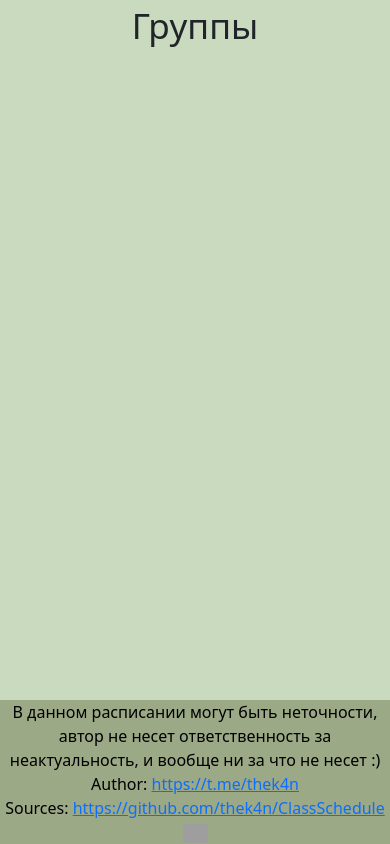
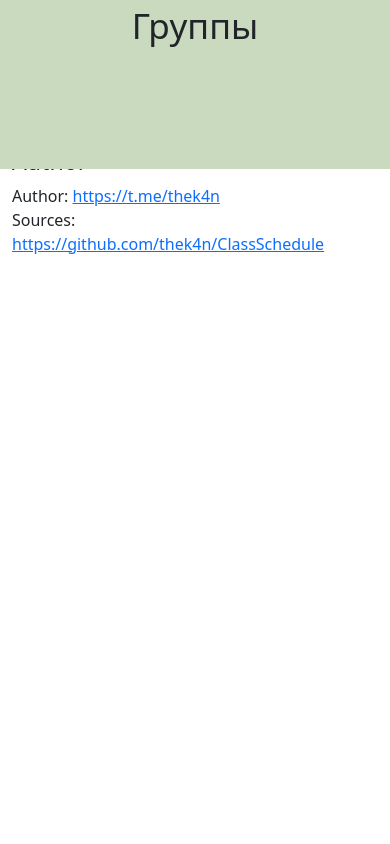
Before and after one commit to TheK4n/ClassSchedule, a Django app: page / in a window 390 px wide. Run offline with Django 5.2, Linux system fonts and the light colour scheme; data that the repository does not hold is empty; parts of the project's set-up code (start-up, migrations or seed data) failed here and were passed over; grey boxes are pictures that could not be loaded.

Commit message:
bootstrap

```diff
--- a/table/static/table/css/main.css
+++ b/table/static/table/css/main.css
@@ -1,12 +1,3 @@
-body {
-  background-color: #C9DABF;
-}
-
-th, td {
-    background-color: #C9DABF !important;
-    color: #7FA1C3;
-}
-
 .buttons_container {
   width: 100%;
   margin-left: auto;
@@ -17,19 +8,13 @@
   bottom: 20%;
 }
 
+.container-fluid{
+    padding: 0 !important;
+}
+
 .logo {
     max-height: 25px;
     max-width: 25px;
-}
-
-.buttons_container_groups {
-  width: 100%;
-  margin-left: auto;
-  margin-right: auto;
-  justify-content: center;
-  display: flex;
-  position: fixed;
-  bottom: 50%;
 }
 
 .header {
@@ -44,18 +29,6 @@
   background-color: #C9DABF;
 }
 
-.button_inner {
-  margin: 0 auto;
-}
-
-.custom__table {
-  font-size: 35px;
-}
-
-.custom-a-size {
-  font-size: 40px;
-}
-
 .button {
   border-radius: 15px;
   background-color: #5F6F65;
@@ -63,18 +36,6 @@
   border-color: #5F6F65;
 }
 
-.footer {
-  width: 100%;
-  margin-left: auto;
-  margin-right: auto;
-  justify-content: center;
-  position: fixed;
-  bottom: 0%;
-  text-align : center;
-  background-color: #9CA986;
-  color: black;
-}
-
 .header_buttons {
   position: fixed;
   right: 5%;
--- a/table/templates/base.html
+++ b/table/templates/base.html
@@ -13,19 +13,29 @@
 
     <body>
         <script src="https://cdn.jsdelivr.net/npm/bootstrap@5.3.3/dist/js/bootstrap.bundle.min.js" integrity="sha384-YvpcrYf0tY3lHB60NNkmXc5s9fDVZLESaAA55NDzOxhy9GkcIdslK1eN7N6jIeHz" crossorigin="anonymous"></script>
+
         {% block content %}{% endblock %}
 
         <div class="footer">
-            <div>
-                В данном расписании могут быть неточности, автор не несет ответственность за неактуальность, и вообще ни за что не несет :)
+            <div class="container">
+                <div class="row">
+                    <div class="col-sm-4">
+                        <h3>Achtung!</h3>
+                        <p class="text-start">В данном расписании могут быть неточности, автор не несет ответственность за неактуальность, и вообще ни за что не несет :)</p>
+                    </div>
+                    <div class="col-sm-4">
+                        <h3>Author</h3>
+                        <p class="text-start">
+                            Author: <a href="https://t.me/thek4n">https://t.me/thek4n</a>
+                            <br>
+                            Sources: <a href="https://github.com/thek4n/ClassSchedule">https://github.com/thek4n/ClassSchedule</a>
+                        </p>
+                    </div>
+                    <!-- <div class="col-sm-4 d-flex align-items-center justify-content-center"> -->
+                    <!--     <img class="logo" src="{% static 'table/images/ksuha.jpeg' %}"></img> -->
+                    <!-- </div> -->
+                </div>
             </div>
-            <div>
-                Author: <a href="https://t.me/thek4n">https://t.me/thek4n</a>
-            </div>
-            <div>
-                Sources: <a href="https://github.com/thek4n/ClassSchedule">https://github.com/thek4n/ClassSchedule</a>
-            </div>
-            <img class="logo" src="{% static 'table/images/ksuha.jpeg' %}"></img>
         </div>
     </body>
 </html>
```
Also changed, not shown: table/templates/today.html (+14 -10 lines).
